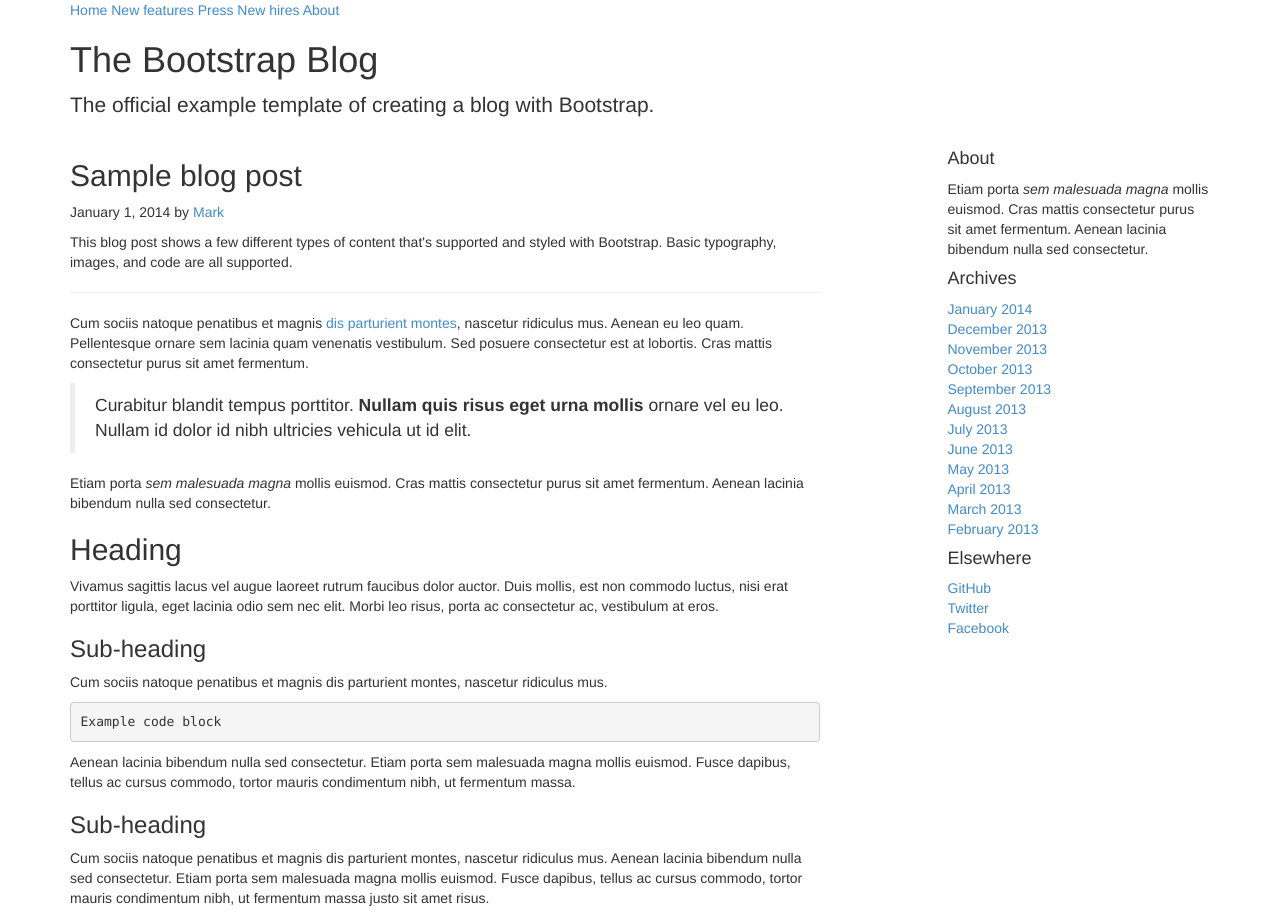
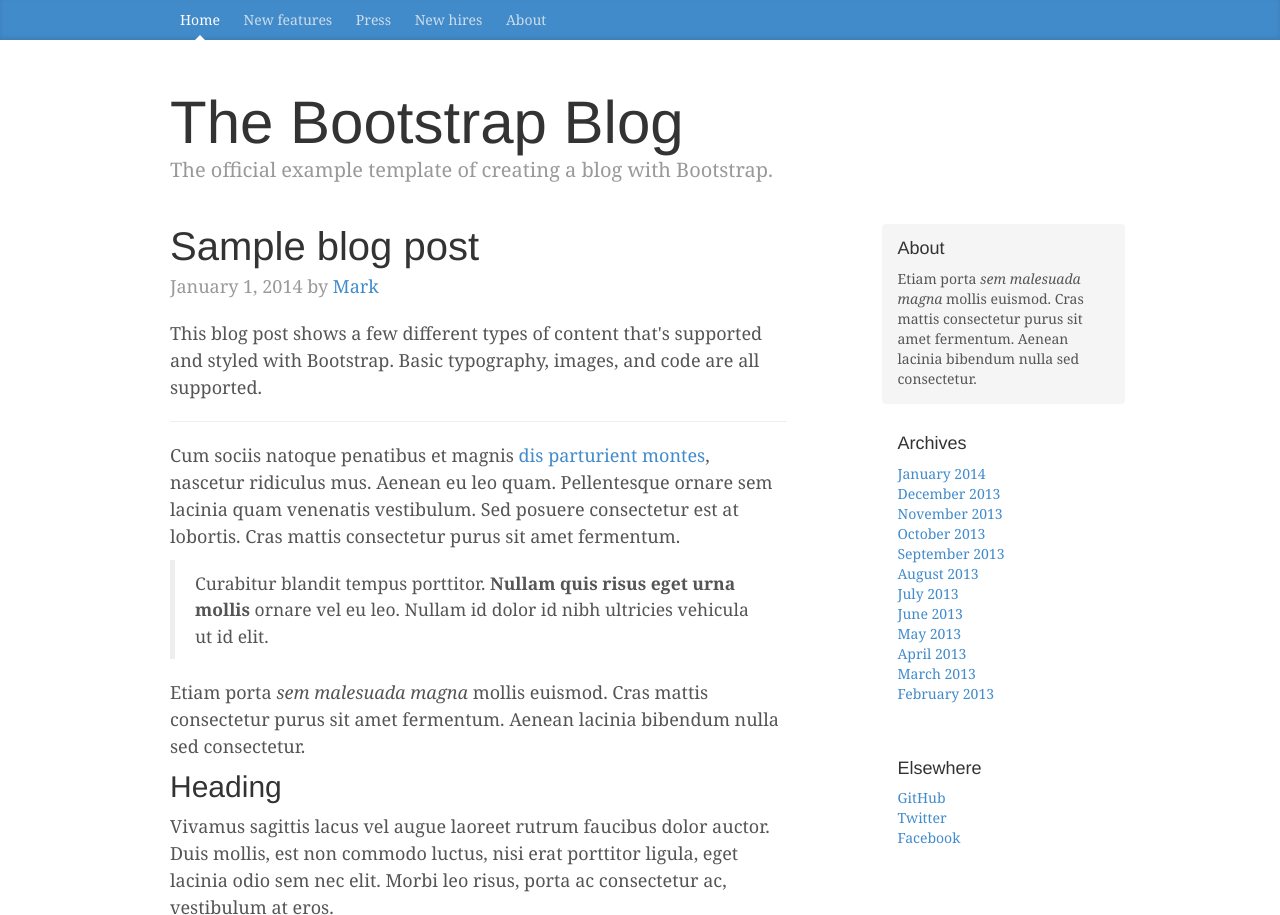
Before and after one commit to jacobwillemsma/jacobwills.github.io, a plain HTML site: page index.html in a window 1280 px wide. Shown: the top 915 px of the page. Drawn offline with nearby package versions, Linux system fonts and the light colour scheme; files that its build step writes are made by us from their sources.

Commit message:
Cleaned up 404 issues.

```diff
--- /dev/null
+++ b/css/blog.css
@@ -0,0 +1,163 @@
+/*
+ * Globals
+ */
+
+body {
+  font-family: Georgia, "Times New Roman", Times, serif;
+  color: #555;
+}
+
+h1, .h1,
+h2, .h2,
+h3, .h3,
+h4, .h4,
+h5, .h5,
+h6, .h6 {
+  margin-top: 0;
+  font-family: "Helvetica Neue", Helvetica, Arial, sans-serif;
+  font-weight: normal;
+  color: #333;
+}
+
+
+/*
+ * Override Bootstrap's default container.
+ */
+
+@media (min-width: 1200px) {
+  .container {
+    width: 970px;
+  }
+}
+
+
+/*
+ * Masthead for nav
+ */
+
+.blog-masthead {
+  background-color: #428bca;
+  box-shadow: inset 0 -2px 5px rgba(0,0,0,.1);
+}
+
+/* Nav links */
+.blog-nav-item {
+  position: relative;
+  display: inline-block;
+  padding: 10px;
+  font-weight: 500;
+  color: #cdddeb;
+}
+.blog-nav-item:hover,
+.blog-nav-item:focus {
+  color: #fff;
+  text-decoration: none;
+}
+
+/* Active state gets a caret at the bottom */
+.blog-nav .active {
+  color: #fff;
+}
+.blog-nav .active:after {
+  position: absolute;
+  bottom: 0;
+  left: 50%;
+  width: 0;
+  height: 0;
+  margin-left: -5px;
+  vertical-align: middle;
+  content: " ";
+  border-right:  5px solid transparent;
+  border-bottom: 5px solid;
+  border-left:   5px solid transparent;
+}
+
+
+/*
+ * Blog name and description
+ */
+
+.blog-header {
+  padding-top: 20px;
+  padding-bottom: 20px;
+}
+.blog-title {
+  margin-top: 30px;
+  margin-bottom: 0;
+  font-size: 60px;
+  font-weight: normal;
+}
+.blog-description {
+  font-size: 20px;
+  color: #999;
+}
+
+
+/*
+ * Main column and sidebar layout
+ */
+
+.blog-main {
+  font-size: 18px;
+  line-height: 1.5;
+}
+
+/* Sidebar modules for boxing content */
+.sidebar-module {
+  padding: 15px;
+  margin: 0 -15px 15px;
+}
+.sidebar-module-inset {
+  padding: 15px;
+  background-color: #f5f5f5;
+  border-radius: 4px;
+}
+.sidebar-module-inset p:last-child,
+.sidebar-module-inset ul:last-child,
+.sidebar-module-inset ol:last-child {
+  margin-bottom: 0;
+}
+
+
+
+/* Pagination */
+.pager {
+  margin-bottom: 60px;
+  text-align: left;
+}
+.pager > li > a {
+  width: 140px;
+  padding: 10px 20px;
+  text-align: center;
+  border-radius: 30px;
+}
+
+
+/*
+ * Blog posts
+ */
+
+.blog-post {
+  margin-bottom: 60px;
+}
+.blog-post-title {
+  margin-bottom: 5px;
+  font-size: 40px;
+}
+.blog-post-meta {
+  margin-bottom: 20px;
+  color: #999;
+}
+
+
+/*
+ * Footer
+ */
+
+.blog-footer {
+  padding: 40px 0;
+  color: #999;
+  text-align: center;
+  background-color: #f9f9f9;
+  border-top: 1px solid #e5e5e5;
+}
--- a/index.html
+++ b/index.html
@@ -11,10 +11,10 @@
     <title>Blog Template for Bootstrap</title>
 
     <!-- Bootstrap core CSS -->
-    <link href="../../dist/css/bootstrap.min.css" rel="stylesheet">
+    <link href="../../css/bootstrap.min.css" rel="stylesheet">
 
     <!-- Custom styles for this template -->
-    <link href="blog.css" rel="stylesheet">
+    <link href="/css/blog.css" rel="stylesheet">
 
     <!-- Just for debugging purposes. Don't actually copy this line! -->
     <!--[if lt IE 9]><script src="../../assets/js/ie8-responsive-file-warning.js"></script><![endif]-->
@@ -165,7 +165,7 @@
     ================================================== -->
     <!-- Placed at the end of the document so the pages load faster -->
     <script src="https://ajax.googleapis.com/ajax/libs/jquery/1.11.0/jquery.min.js"></script>
-    <script src="../../dist/js/bootstrap.min.js"></script>
-    <script src="../../assets/js/docs.min.js"></script>
+    <script src="../../js/bootstrap.min.js"></script>
+    <script src="../../js/docs.min.js"></script>
   </body>
 </html>
```
